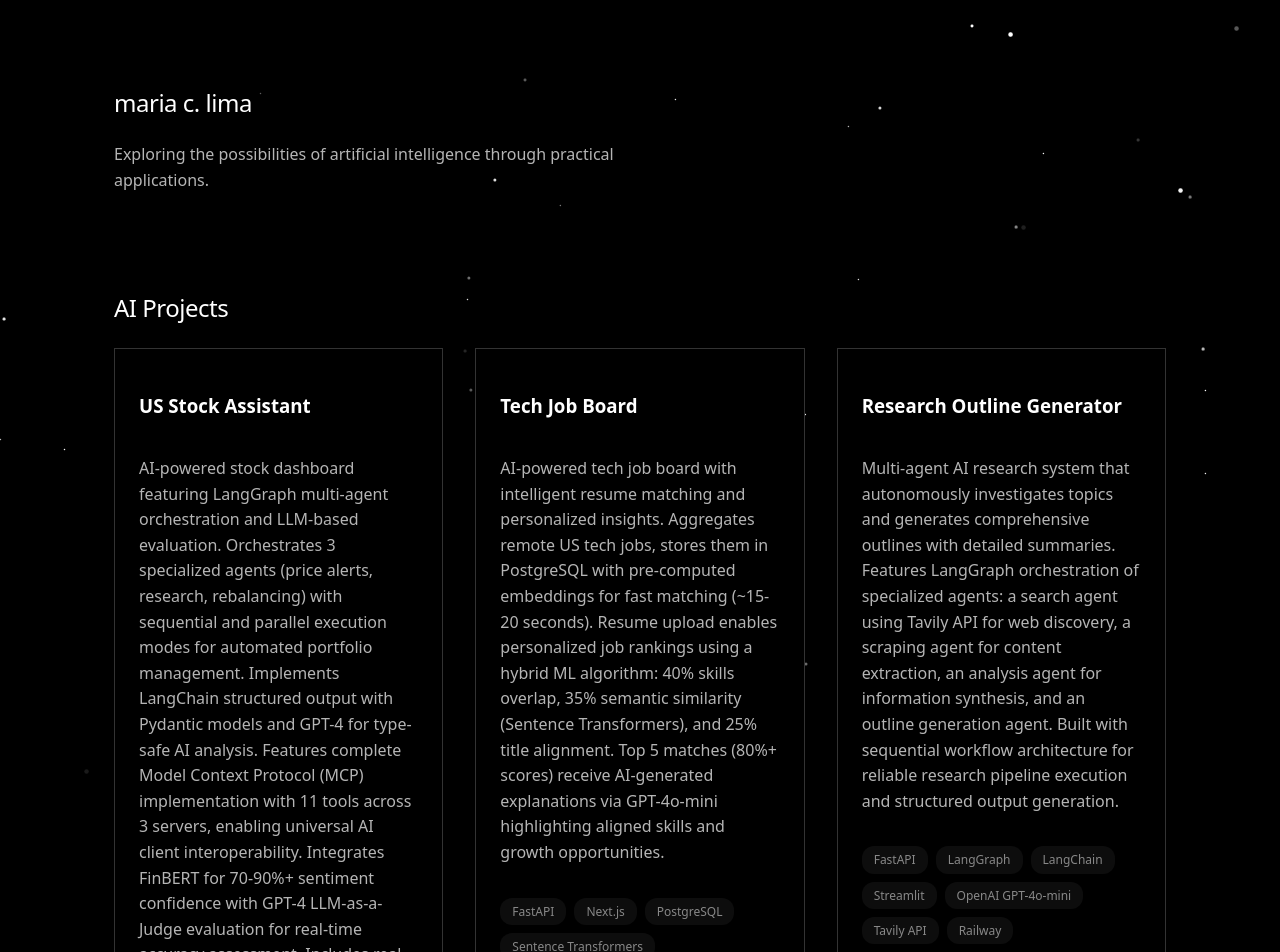
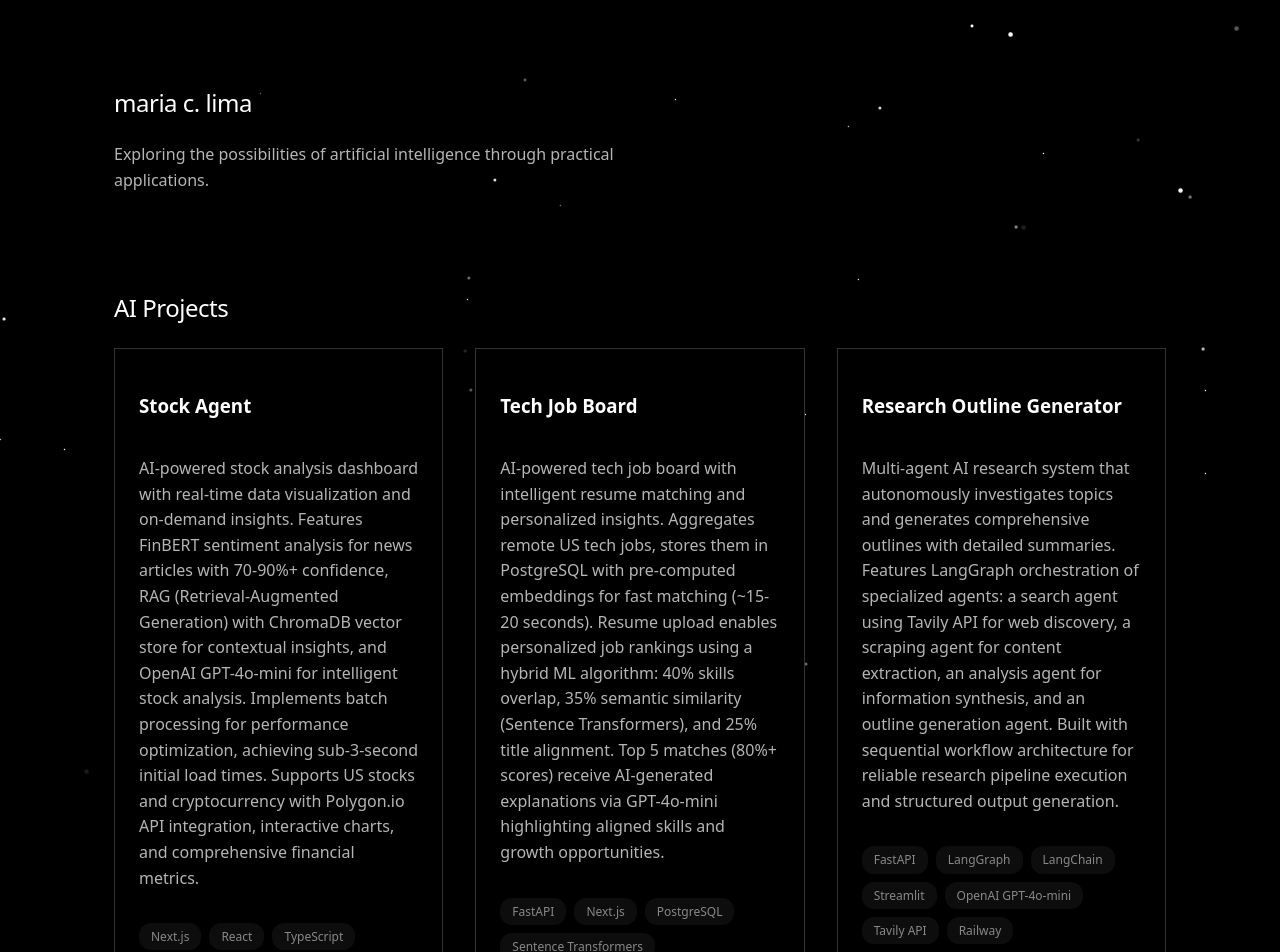
Before and after one commit to mclima/mariaclima.ai, a Next.js app: page / in a window 1280 px wide. Shown: the top 952 px of the page. Built offline with nearby package versions, Linux system fonts and the light colour scheme.

Commit message:
add stock agent card

```diff
--- a/src/components/Projects.jsx
+++ b/src/components/Projects.jsx
@@ -2,6 +2,14 @@ import ProjectCard from "./ProjectCard";
 
 const projects = [
   {
+    title: "Stock Agent",
+    description:
+      "AI-powered stock analysis dashboard with real-time data visualization and on-demand insights. Features FinBERT sentiment analysis for news articles with 70-90%+ confidence, RAG (Retrieval-Augmented Generation) with ChromaDB vector store for contextual insights, and OpenAI GPT-4o-mini for intelligent stock analysis. Implements batch processing for performance optimization, achieving sub-3-second initial load times. Supports US stocks and cryptocurrency with Polygon.io API integration, interactive charts, and comprehensive financial metrics.",
+    tech: ['Next.js', 'React', 'TypeScript', 'FastAPI', 'Python', 'OpenAI GPT-4o-mini', 'FinBERT', 'LangChain', 'ChromaDB', 'RAG', 'Pydantic', 'Polygon.io', 'Tailwind CSS', 'Vercel'],
+    githubLink: 'https://github.com/mclima/generative-ai/tree/main/stock-agent',
+    liveLink: 'https://stock-agent.mariaclima.ai',
+  },
+  /*{
     title: "US Stock Assistant",
     description:
       "AI-powered stock dashboard featuring LangGraph multi-agent orchestration and LLM-based evaluation. Orchestrates 3 specialized agents (price alerts, research, rebalancing) with sequential and parallel execution modes for automated portfolio management. Implements LangChain structured output with Pydantic models and GPT-4 for type-safe AI analysis. Features complete Model Context Protocol (MCP) implementation with 11 tools across 3 servers, enabling universal AI client interoperability. Integrates FinBERT for 70-90%+ sentiment confidence with GPT-4 LLM-as-a-Judge evaluation for real-time accuracy assessment. Includes real-time WebSocket streaming and Redis caching.",
@@ -9,6 +17,7 @@ const projects = [
     githubLink: 'https://github.com/mclima/generative-ai/tree/main/us-stock-assistant',
     liveLink: 'https://us-stock-assistant.mariaclima.ai',
   },
+  */
   {
     title: "Tech Job Board",
     description:
```
